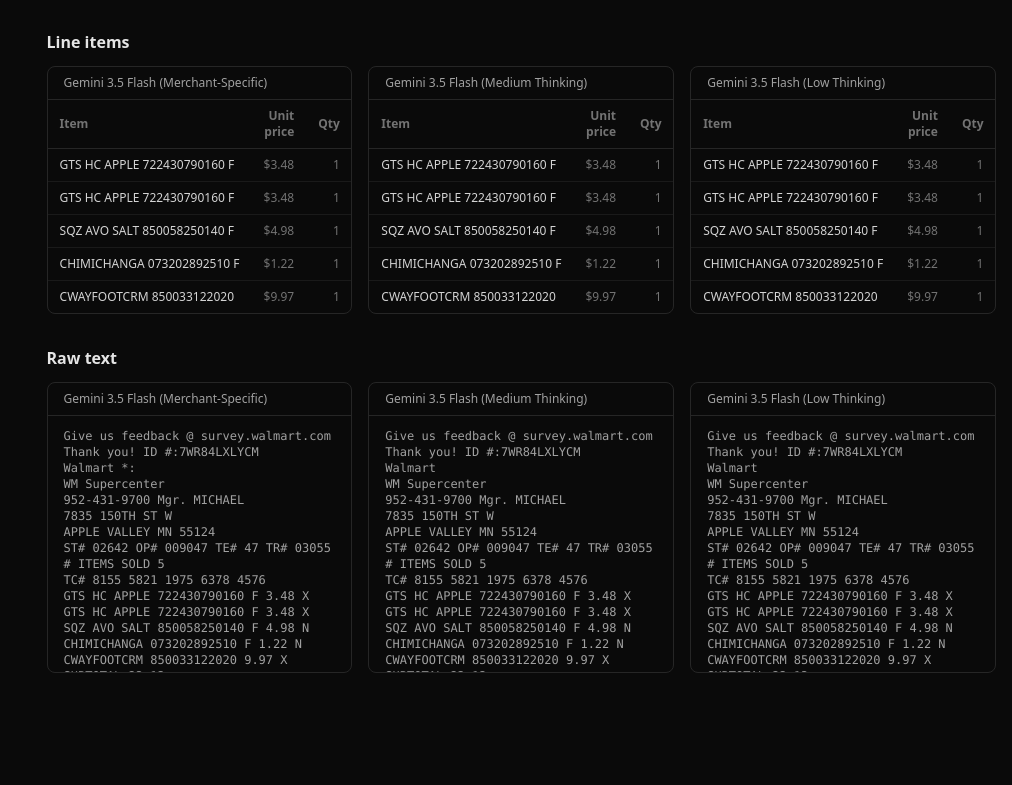
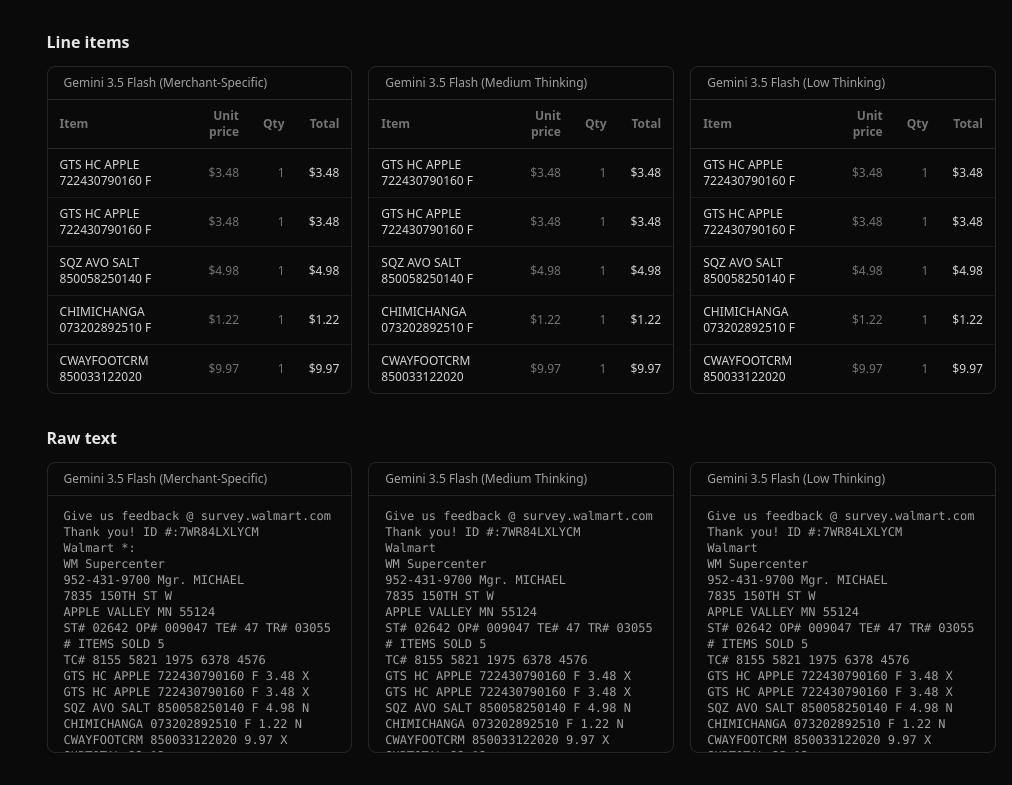
Before and after one commit to roko-boy/ocr-eval-viewer, a Next.js app: page /image/cmn0j6akd000kpa12bsjmw63w in a window 1280 px wide. Shown: the part 950-1735 px from the top of the page, without its empty margins (268-1280 px from the left). Before the commit the page ends 1655 px from the top, so only its background shows below. Built offline with nearby package versions, Linux system fonts and the light colour scheme.

Commit message:
fix: line item text wraps instead of truncating, numeric cols nowrap

```diff
--- a/app/image/[id]/page.tsx
+++ b/app/image/[id]/page.tsx
@@ -241,14 +241,14 @@
                         <tbody>
                           {result.lineItems.map((li, i) => (
                             <tr key={i} className="border-t border-neutral-800/60">
-                              <td className="px-3 py-2 text-neutral-300 max-w-xs truncate" title={li.text}>
+                              <td className="px-3 py-2 text-neutral-300 break-words">
                                 {li.text}
                               </td>
-                              <td className="px-3 py-2 text-right text-neutral-500">
+                              <td className="px-3 py-2 text-right text-neutral-500 whitespace-nowrap">
                                 {li.unitPrice != null ? `$${li.unitPrice.toFixed(2)}` : "—"}
                               </td>
-                              <td className="px-3 py-2 text-right text-neutral-500">{li.quantity ?? "—"}</td>
-                              <td className="px-3 py-2 text-right text-neutral-300">
+                              <td className="px-3 py-2 text-right text-neutral-500 whitespace-nowrap">{li.quantity ?? "—"}</td>
+                              <td className="px-3 py-2 text-right text-neutral-300 whitespace-nowrap">
                                 {li.totalSpend != null ? `$${li.totalSpend.toFixed(2)}` : "—"}
                               </td>
                             </tr>
```
